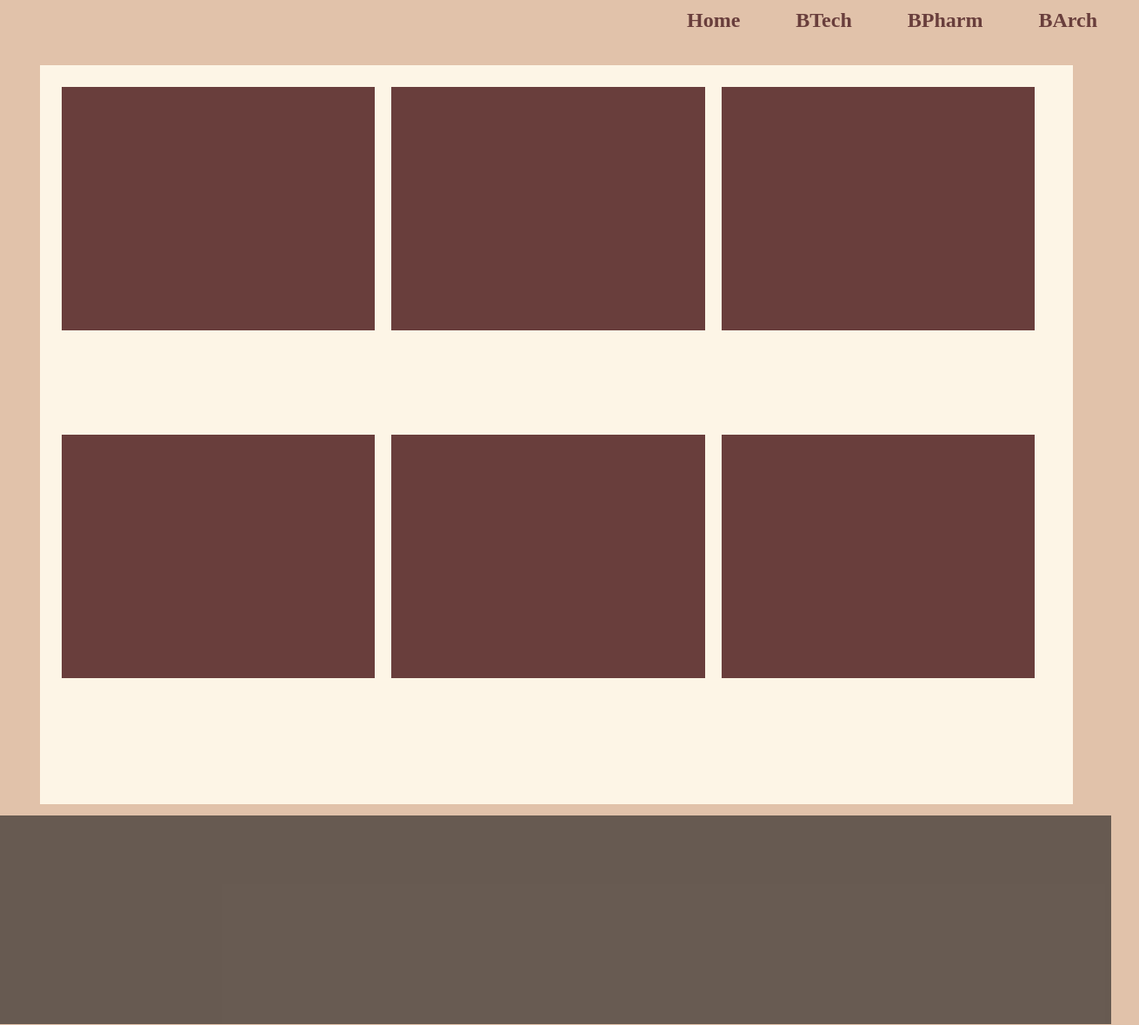
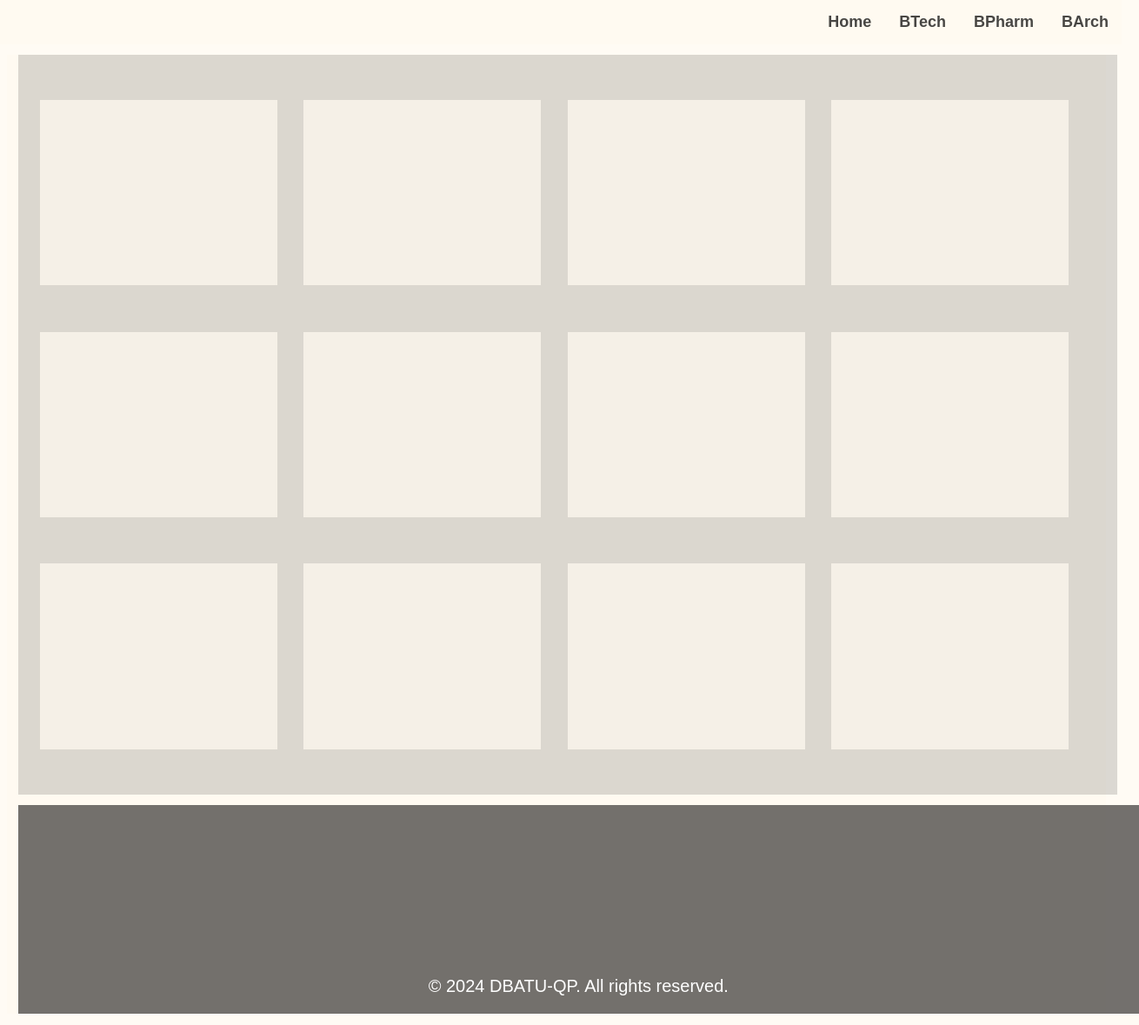
Before and after one commit to influcoder/Dbatuqp-web, a plain HTML site: page index.html in a window 1280 px wide. Shown: the whole page at 87% size, 1310 px wide, since content can reach past the window. Drawn offline with Linux system fonts and the light colour scheme; a web font is replaced by a local one.

Commit message:
new update

```diff
--- a/index.html
+++ b/index.html
@@ -1,28 +1,42 @@
 <!DOCTYPE html>
 <html lang="en">
   <head>
-    <meta charset="UTF-8">
-    <meta name="viewport" content="width=device-width, initial-scale=1.0">
+    <meta charset="UTF-8" />
+    <meta name="viewport" content="width=device-width, initial-scale=1.0" />
     <title>Dbatu-QP</title>
-    <link rel="stylesheet" href="styles.css">
+    <link rel="stylesheet" href="styles.css" />
+    <link
+      rel="stylesheet"
+      href="https://fonts.googleapis.com/css2?family=YourChosenFont&display=swap"
+    />
   </head>
   <body>
-    <header>
+    <nav>
       <ul class="menu">
         <li class="menu-i"><a href="">Home</a></li>
         <li class="menu-i"><a href="">BTech</a></li>
         <li class="menu-i"><a href="">BPharm</a></li>
         <li class="menu-i"><a href="">BArch</a></li>
       </ul>
-    </header>
-    <div class="random-papers">
+    </nav>
+    <div class="papers">
       <div class="one"></div>
       <div class="two"></div>
       <div class="three"></div>
       <div class="four"></div>
       <div class="five"></div>
       <div class="six"></div>
+      <div class="seven"></div>
+      <div class="eight"></div>
+      <div class="nine"></div>
+      <div class="ten"></div>
+      <div class="eleven"></div>
+      <div class="twelve"></div>
     </div>
-    <footer></footer>
+    <footer>
+      <div class="container">
+        <p>&copy; 2024 DBATU-QP. All rights reserved.</p>
+      </div>
+    </footer>
   </body>
 </html>
--- a/styles.css
+++ b/styles.css
@@ -1,39 +1,88 @@
 * {
-  background-color: #e1c2aa;
+  background-color: rgba(255, 250, 241, 0.74);
 }
+
+body {
+  font-family: "Pacifico", sans-serif;
+  overflow-x: hidden;
+}
+
+::-webkit-scrollbar {
+  visibility: hidden;
+}
+
+nav {
+  position: fixed;
+  width: 100%;
+  top: 0;
+  left: 0;
+  z-index: 1000;
+  padding: 5px;
+}
+
 .menu {
   display: flex;
   justify-content: end;
-  font-size: x-large;
+  font-size: clamp(10px, 3vw, 18px);
   list-style: none;
-  font-weight: bold;
-  margin: 10px;
+  font-weight: 700;
+  margin: 5px;
+  padding: 5px;
 }
+
 .menu-i {
-  margin-left: 4rem;
+  margin-left: 2rem;
 }
+
 .menu-i > a {
   text-decoration: none;
-  color: #693e3c;
+  color: #000000b7;
+  transition: all 0.5s ease;
 }
-.random-papers {
-  margin: 3%;
+
+.menu-i > a:hover {
+  font-size: clamp(12px, 3vw, 20px);
+}
+
+.papers {
+  margin: 1%;
+  width: 96%;
+  height: 100vh;
+  display: grid;
+  grid-template-columns: 1fr 1fr 1fr 1fr;
+  grid-template-rows: 1fr 1fr 1fr;
+  padding: 2%;
+  background: #00000024;
+  margin-top: 5%;
+  align-items: center;
+}
+.papers > div {
   width: 90%;
-  height: 100vh;
-  background-color: oldlace;
-  display: grid;
-  grid-template-columns: 1fr 1fr 1fr;
-  grid-template-rows: 1fr 1fr;
-  padding: 2%;
+  height: 80%;
+  transition: all 0.5s ease;
 }
-.random-papers > div {
-  width: 95%;
-  height: 70%;
-  background-color: #693e3c;
+
+.papers > div:hover {
+  transform: scale(1.1);
 }
+
 footer {
   height: 30vh;
-  width: 102.5%;
+  width: 102%;
   background-color: rgba(28, 27, 27, 0.616);
-  margin: -2%;
+  margin: 1%;
+  display: flex;
+  align-items: center;
+  justify-content: center;
 }
+
+.container {
+  align-self: flex-end;
+  background: transparent;
+}
+
+.container p {
+  font-size: clamp(8px, 4vw, 20px);
+  background: transparent;
+  color: #fff;
+}
```
Lines whose indentation alone changed are shown as unchanged.
